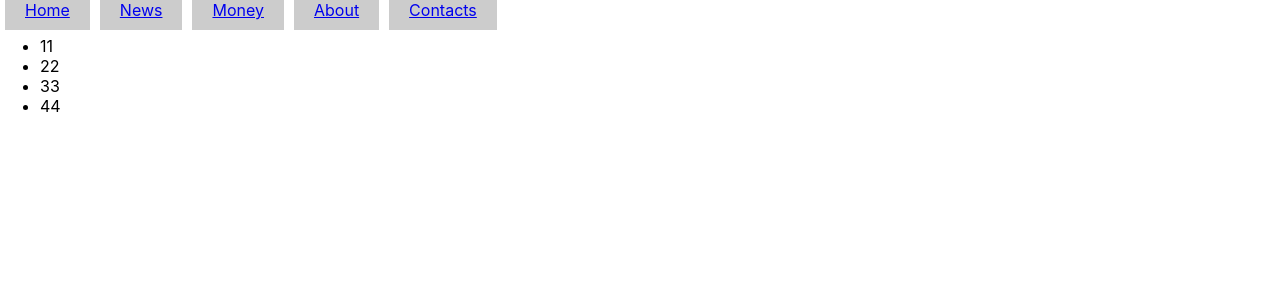
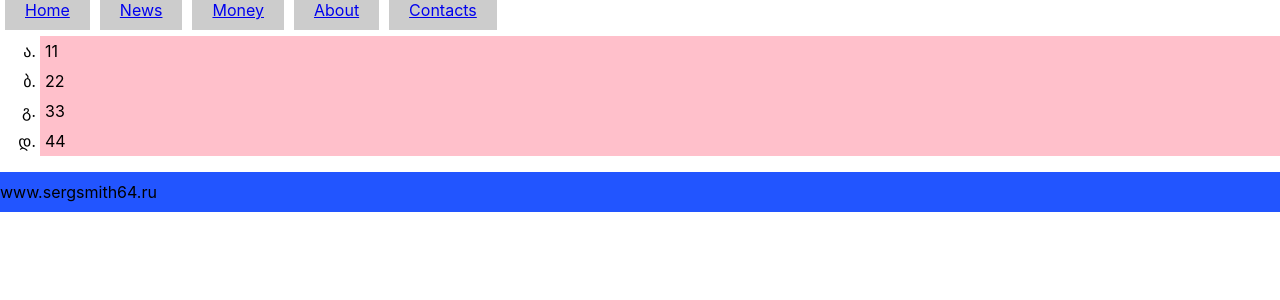
Before and after one commit to SergSmith64/social-react, a React (Create React App) app in the folder social/: page / in a window 1280 px wide. Shown: the top 300 px of the page. Built offline with nearby package versions, Linux system fonts and the light colour scheme.

Commit message:
feat: add style components

```diff
--- a/social/src/App.js
+++ b/social/src/App.js
@@ -3,12 +3,14 @@ import React from 'react';
 import './App.css';
 import Header from './header';
 import Tech from './tech';
+import Footer from './footer';
 
 const App = () => {
   return (
     <div>
       <Header />
       <Tech />
+      <Footer />
     </div>
   );
 }
--- /dev/null
+++ b/social/src/footer.css
@@ -0,0 +1,6 @@
+.footer__wrapper {
+    padding-top: 10px;
+    padding-bottom: 10px;
+    background-color: #2255FF;
+    /* text-align: center; */
+  }
--- /dev/null
+++ b/social/src/footer.js
@@ -0,0 +1,12 @@
+import React from 'react';
+import './footer.css';
+
+const Footer = () => {
+    return (
+      <div className="footer__wrapper">
+        www.sergsmith64.ru
+      </div>
+    )
+  }
+
+  export default Footer;
--- /dev/null
+++ b/social/src/tech.css
@@ -0,0 +1,5 @@
+ul li {
+    padding: 5px;
+    background-color: pink;
+    list-style-type: georgian;
+}
--- a/social/src/tech.js
+++ b/social/src/tech.js
@@ -1,4 +1,5 @@
 import React from 'react';
+import './tech.css';
 
 const Tech = () => {
     return (
```
